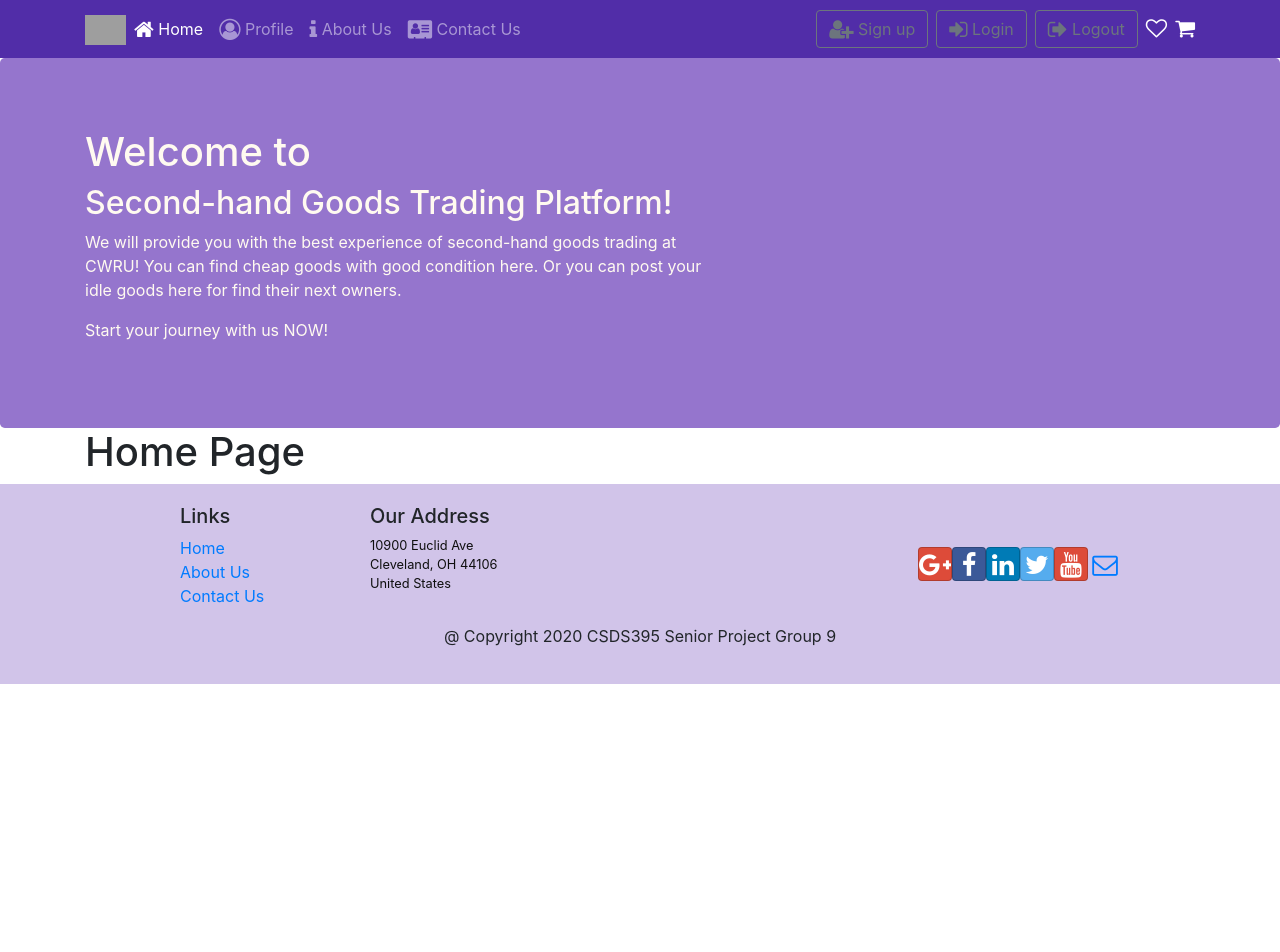
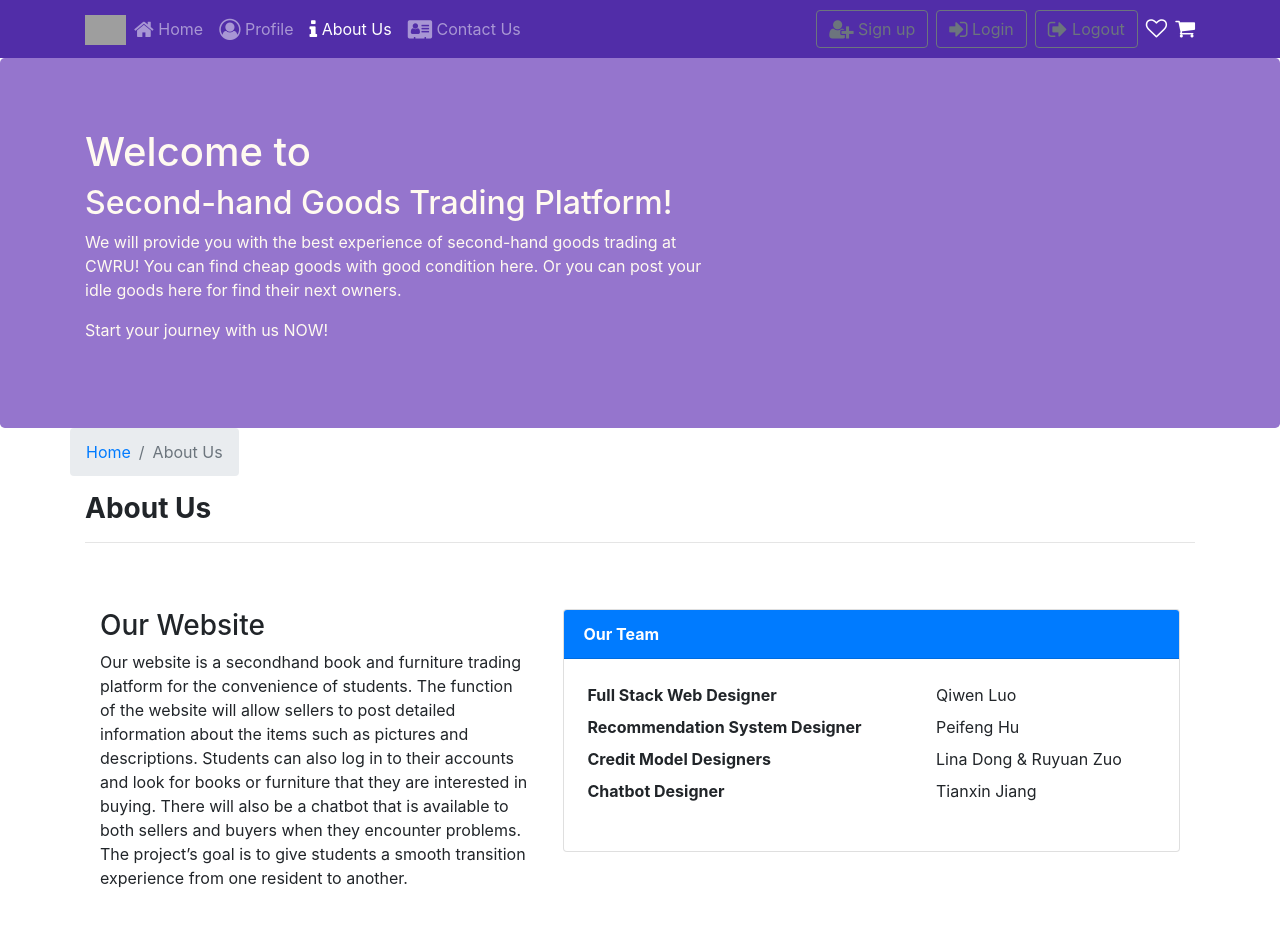
Before and after one commit to TL-QL/senior_project, a React (Create React App) app in the folder wowowui/: page /aboutus in a window 1280 px wide. Before the commit this address led to /home. Shown: the top 952 px of the page. Before the commit the page ends 800 px from the top, so only its background shows below. Built offline with nearby package versions, Linux system fonts and the light colour scheme.

Commit message:
Add AboutComponent for About us page

```diff
--- a/wowowui/src/App.css
+++ b/wowowui/src/App.css
@@ -47,3 +47,7 @@ address{
 .fa-margin-top {
   margin-top: 11px;
 }
+
+.seperation {
+  color: #d7d7d7;
+}
--- /dev/null
+++ b/wowowui/src/components/AboutComponent.js
@@ -0,0 +1,45 @@
+import React from 'react';
+import { Breadcrumb, BreadcrumbItem, Card, CardBody, CardHeader, Media } from 'reactstrap';
+import { Link } from 'react-router-dom';
+
+function About(props){
+    return(
+        <div className="container">
+            <div className="row">
+                <Breadcrumb>
+                    <BreadcrumbItem><Link to="/home">Home</Link></BreadcrumbItem>
+                    <BreadcrumbItem active>About Us</BreadcrumbItem>
+                </Breadcrumb>
+                <div className="col-12">
+                    <h3><b>About Us</b></h3>
+                    <hr className="seperation" />
+                </div>
+            </div>
+            <div className="row row-content">
+                <div className="col-12 col-md-5">
+                    <h3>Our Website</h3>
+                    <p>Our website is a secondhand book and furniture trading platform for the convenience of students. The function of the website will allow sellers to post detailed information about the items such as pictures and descriptions. Students can also log in to their accounts and look for books or furniture that they are interested in buying. There will also be a chatbot that is available to both sellers and buyers when they encounter problems. The project’s goal is to give students a smooth transition experience from one resident to another.</p>
+                </div>
+                <div className="col-12 col-md-7">
+                    <Card>
+                        <CardHeader className="bg-primary text-white"><b>Our Team</b></CardHeader>
+                        <CardBody>
+                            <dl className="row p-1">
+                                <dt className="col-7">Full Stack Web Designer</dt>
+                                <dd className="col-5">Qiwen Luo</dd>
+                                <dt className="col-7">Recommendation System Designer</dt>
+                                <dd className="col-5">Peifeng Hu</dd>
+                                <dt className="col-7">Credit Model Designers</dt>
+                                <dd className="col-5">Lina Dong & Ruyuan Zuo</dd>
+                                <dt className="col-7">Chatbot Designer</dt>
+                                <dd className="col-5">Tianxin Jiang</dd>
+                            </dl>
+                        </CardBody>
+                    </Card>
+                </div>
+            </div>
+        </div>
+    );
+}
+
+export default About;
--- a/wowowui/src/components/MainComponent.js
+++ b/wowowui/src/components/MainComponent.js
@@ -1,6 +1,7 @@
 import React, { Component } from 'react';
 import Header from './HeaderComponent';
 import Home from './HomeComponent';
+import About from './AboutComponent';
 import Footer from './FooterComponent';
 import {Switch, Route, Redirect, withRouter} from 'react-router-dom';
 
@@ -12,6 +13,7 @@ class Main extends Component {
                 <Header />
                 <Switch>
                     <Route path="/home" component={Home} />
+                    <Route exact path="/aboutus" component={About}/>
                     <Redirect to="/home" />
                 </Switch>
                 <Footer />
```
